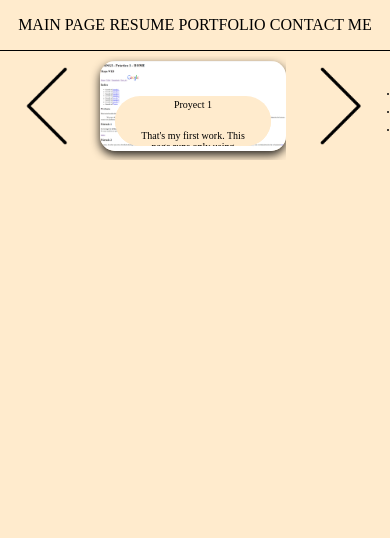
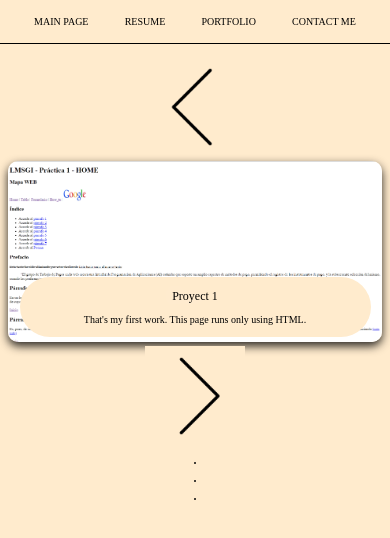
Before and after one commit to victorcases/Portfolio, a plain HTML site: page portfolio.html in a window 390 px wide. Drawn offline with Linux system fonts and the light colour scheme.

Commit message:
Pequeñas modificaciones CSS

```diff
--- a/estilos/index.css
+++ b/estilos/index.css
@@ -1,50 +1,76 @@
-*{
+
+
+* {
     margin: 0;
     padding: 0;
     box-sizing: border-box;
     background-color: blanchedalmond;
 }
-nav{
+
+
+
+nav {
     display: flex;
     justify-content: space-around;
     align-items: center;
     padding: 1rem;
     border-bottom: 1px solid black;
-}nav{
     background-color: blanchedalmond;
-    display: flex;
-    justify-content: space-around;
-    align-items: center;
-    padding: 1rem;
 }
-nav a{
+
+nav a {
     color: black;
     text-decoration: none;
 }
-nav a:hover{
+
+nav a:hover {
     color: gold;
 }
-h1{
+
+
+
+h1 {
     text-align: center;
-    margin-top: 2%;
-    margin-bottom: 2%;
+    margin: 2% 0;
 }
-.foto  img{
+
+
+
+.foto img {
     border-radius: 100%;
 }
-.central{
+
+
+
+.central {
     display: flex;
     align-items: center;
     justify-content: center;
     width: 100%;
     margin-bottom: 2%;
 }
-.lista{
+
+
+
+.lista {
     display: none;
 }
+
 .foto:hover + .lista {
     display: block;
 }
+
+.lista ul {
+    width: 100%;
+}
+
+.lista li {
+    margin-bottom: 5rem;
+    list-style-type: none;
+}
+
+
+
 .cursor {
     opacity: 0.5;
     width: 20px;
@@ -53,79 +79,86 @@ h1{
     border-radius: 50%;
     position: absolute;
     transform: translate(-50%, -50%);
-    pointer-events:none;
+    pointer-events: none;
     transition: width 0.2s ease, height 0.2s ease, border-width 0.2s ease;
 }
 
 .cursor--link-hover {
     width: 50px;
     height: 50px;
-    border-width:2px;
+    border-width: 2px;
 }
-.lista li{
-    margin-bottom: 5rem;
-    list-style-type: none;
-}
-.final{
+
+
+
+.final {
     margin-top: 10px;
-    display: block;
+    display: flex;
     align-items: center;
     justify-content: center;
     text-align: center;
 }
-.final p{
-    padding-bottom:  2%;
+
+.final p {
+    padding-bottom: 2%;
 }
-@media (min-width: 768px) and (max-width: 1024px){
-    h1{
-        font-size:30px;
+
+
+@media (min-width: 768px) and (max-width: 1024px) {
+    h1 {
+        font-size: 30px;
     }
-    .central{
-        display:  block;
+
+    .central {
+        display: block;
         padding-left: 13%;
         padding-bottom: 10%;
     }
-    .foto  img{
+
+    .foto img {
         width: 80%;
         margin-bottom: 5%;
     }
-    .lista ul{
-        width: 100%;
-    }
+
     .lista li {
         text-align: center;
         margin-bottom: 1rem;
         padding-right: 20%;
     }
-    .final{
+
+    .final {
         display: block;
         text-align: center;
     }
 }
-@media (min-width: 350px) and (max-width: 767px){
-    nav a{
+
+@media (min-width: 350px) and (max-width: 767px) {
+    nav a {
+        font-size: 10px;
+    }
+
+    h1 {
         font-size: 15px;
+        margin-bottom: 10%;
+        margin-left: -2%;
     }
-    h1{
-        font-size:15px;
-        margin-bottom: 10%;
-    }
-    .central{
-        display:  block;
+
+    .central {
+        display: block;
         padding-left: 13%;
         padding-bottom: 10%;
     }
-    .foto  img{
+
+    .foto img {
         width: 80%;
         margin-bottom: 5%;
     }
-    .lista ul{
-        width: 100%;
-    }
+
     .lista li {
         margin-bottom: 1rem;
     }
-    .final{
+
+    .final {
         display: block;
         text-align: center;
     }
--- a/estilos/portfolio.css
+++ b/estilos/portfolio.css
@@ -1,16 +1,19 @@
-*{
+* {
     margin: 0;
     padding: 0;
     box-sizing: border-box;
     background-color: blanchedalmond;
 }
-body{
+
+body {
     display: flex;
     flex-direction: column;
     justify-content: space-around;
     overflow: hidden;
 }
-nav{
+
+
+nav {
     display: flex;
     justify-content: space-around;
     align-items: center;
@@ -18,46 +21,57 @@ nav{
     border-bottom: 1px solid black;
     margin-bottom: 5px;
 }
-nav a{
+
+nav a {
     color: black;
     text-decoration: none;
 }
-nav a:hover{
+
+nav a:hover {
     color: gold;
 }
-.works{
+
+
+.works {
     display: flex;
     align-items: center;
     justify-content: center;
+    width: 100%;
     overflow: hidden;
-    width: 100%;
 }
-.imagenes{
+
+
+.imagenes {
     display: flex;
     flex-direction: column;
     align-items: center;
-    justify-content: end;
+    justify-content: flex-end;
 }
 
-.img{
+.img {
     box-shadow: 0px 4px 10px 0px rgba(0, 0, 0, 0.85);
-    height:90%;
+    height: 90%;
     width: 100%;
-    border-radius:15px ;
+    border-radius: 15px;
 }
-.texto{
+
+
+.texto {
     overflow: hidden;
     position: absolute;
+    display: flex;
     flex-direction: column;
-    transform: translateY(0px);
-    margin-bottom: 9px;
-    display: flex;
     align-items: center;
     justify-content: center;
+    transform: translateY(0);
+    margin-bottom: 9px;
     border-radius: 30px;
+    transition: height 1s, transform 1s, background-color 1s;
+    width: 500px;
+    height: 80px;
 }
 
-.texto h3{
+.texto h3 {
     text-shadow: 0px 0px 15px rgb(255, 255, 255);
     padding-top: 40px;
     color: rgb(0, 0, 0);
@@ -65,81 +79,104 @@ nav a:hover{
     font-size: 27px;
 }
 
-.texto p{
+.texto p {
     text-align: center;
     padding: 20px;
-    color:rgb(0, 0, 0);
-    font-size: 0px;
+    color: rgb(0, 0, 0);
+    font-size: 0;
     font-weight: 300;
 }
 
-.imagenes .texto{
-    width: 500px;
-    height: 80px;
-    transition: 1s;
-}
-
-.imagenes:hover .texto{
-    transition: height 1s, transform 1s, background-color 1s;
+.imagenes:hover .texto {
     transform: translateY(-150px);
     height: 300px;
 }
-.imagenes:hover .texto p{
-    transition: font-size 0s .2s linear;
+
+.imagenes:hover .texto p {
     font-size: 23px;
+    transition: font-size 0s 0.2s linear;
     font-weight: 300;
 }
-.puntos{
+
+
+.puntos {
     display: flex;
     align-items: center;
     justify-content: center;
 }
-@media (min-width: 768px) and (max-width: 1024px){
-    .works{
-        height: 100vh;
+
+@media (min-width: 768px) and (max-width: 1024px) {
+    nav a {
+        font-size: 15px;
     }
+
+    .works {
+        height: 100vh
+    }
+
+    .texto h3 {
+        font-size: 10px;
+    }
+
+    .texto p {
+        font-size: 10px;
+    }
+
     .imagenes .texto {
         width: 50%;
         height: 100px;
     }
 
     .imagenes:hover .texto {
-        transform: translateY(-50px);
-        height: 200px;
+        transform: translateY(-2px);
+        height: 80px;
     }
 
     .imagenes:hover .texto p {
-        font-size: 20px;
-    }
-}
-
-@media (min-width: 350px) and (max-width: 767px) {
-    .works{
-        height: 100%;
-    }
-    .texto h3{
-        font-weight: 300;
         font-size: 10px;
-    }
-    .texto p{
-        text-align: center;
-        font-weight: 300;
-        font-size: 10px;
-    }
-    .imagenes .texto{
-        width: 40%;
-        height: 50px;
-        transition: 1s;
-    }
-    .imagenes:hover .texto{
-        transition: height 1s, transform 1s, background-color 1s;
-        transform: translateY(-02px);
-        height: 60px;
-    }
-    .imagenes:hover .texto p{
-        transition: font-size 0s .2s linear;
-        font-size:10px;
+        transition: font-size 0s 0.2s linear;
         font-weight: 300;
         text-shadow: 0px 0px 10px #000000;
     }
 }
+@media (min-width: 350px) and (max-width: 767px) {
+    nav a {
+        font-size: 10px;
+    }
+
+    .works {
+        height: auto;
+        flex-direction: column;
+        padding: 0.5rem;
+    }
+
+    .img {
+        width: 100%;
+        height: auto;
+        border-radius: 10px;
+    }
+
+    .texto {
+        width: 90%;
+        height: 60px;
+    }
+
+    .texto h3 {
+        font-size: 12px;
+        padding-top: 10px;
+    }
+
+    .texto p {
+        font-size: 10px;
+        padding: 10px;
+    }
+
+    .imagenes:hover .texto {
+        transform: translateY(-20px);
+        height: 60px;
+    }
+
+    .imagenes:hover .texto p {
+        font-size: 12px;
+    }
+    }
--- a/estilos/resume.css
+++ b/estilos/resume.css
@@ -1,70 +1,90 @@
-*{
+
+* {
     margin: 0;
     padding: 0;
     box-sizing: border-box;
     background-color: blanchedalmond;
 }
-nav{
+
+
+nav {
     display: flex;
     justify-content: space-around;
     align-items: center;
     padding: 1rem;
     border-bottom: 1px solid black;
 }
-nav a{
+
+nav a {
     color: black;
     text-decoration: none;
 }
-nav a:hover{
+
+nav a:hover {
     color: gold;
 }
-.head{
+
+
+.head {
     margin-top: 3%;
     display: flex;
     justify-content: center;
     padding-left: 5rem;
 }
-.intro{
+
+
+.intro {
     display: inline-block;
     padding: 3rem;
 }
-.intro h2{
+
+.intro h2,
+.intro h4 {
     margin-bottom: 3%;
 }
-.intro h4{
-    margin-bottom: 3%;
-}
-.educacion, .experience{
+
+
+.educacion,
+.experience {
     margin: 5%;
 }
-.educacion h3{
+
+.educacion h3,
+.experience h3 {
     margin-bottom: 2%;
 }
-.experience h3{
-margin-bottom: 2%;
-}
-.foto img{
+
+
+.foto img {
     width: 60%;
     border-radius: 15px;
 }
-ul{
+
+
+ul {
     list-style: upper-roman;
     margin: 1%;
 }
-.button{
+
+
+.button {
     text-align: center;
 }
-.button button{
+
+.button button {
     border: 4px groove black;
     background-color: white;
     border-radius: 25px;
     padding: 5px;
 }
-.button button:hover{
-    background:grey;
+
+.button button:hover {
+    background: grey;
     color: wheat;
 }
-.habilidades{
+
+
+.habilidades {
     display: flex;
     align-items: center;
     justify-content: space-around;
@@ -74,41 +94,40 @@ ul{
     margin: 0 auto;
     width: 100%;
 }
-@media (min-width: 768px) and (max-width: 1024px){
-    .head{
+
+
+@media (min-width: 768px) and (max-width: 1024px) {
+    .head {
         margin-top: 3%;
-        display: flex;
-        justify-content: center;
-        align-items: center;
+        display: block;
     }
-    .foto {
+    .foto{
+        text-align: center;
         width: 100%;
     }
+    .foto img {
+        width: 40%;
+    }
+
     .intro {
         width: 100%;
         text-align: center;
-        padding: 0rem;
+        padding: 0;
         padding-right: 10%;
+        padding-left: 1%;
     }
-    .educacion, .experience{
+
+    .educacion,
+    .experience {
         margin: 5%;
-    }
-    .educacion h3{
-        margin-bottom: 2%;
-    }
-    .experience h3{
-    margin-bottom: 2%;
-    }
-    ul{
-        list-style: upper-roman;
-        margin: 1%;
     }
 }
 
-@media (min-width: 350px) and (max-width: 767px){
-    .nav a{
-        font-size: 15px;
+@media (min-width: 350px) and (max-width: 767px) {
+    nav a {
+        font-size: 10px;
     }
+
     .head {
         margin-top: 3%;
         display: block;
@@ -116,37 +135,35 @@ ul{
         margin-left: -25%;
         justify-content: center;
     }
-    .head img{
+
+    .head img {
         margin-bottom: 3%;
     }
+
     .intro {
         width: 70%;
         text-align: center;
-        padding: 0rem;
+        padding: 0;
     }
-    .intro h2{
+
+    .intro h2 {
         font-size: 15px;
         margin: 3%;
     }
-    .intro p{
+
+    .intro p {
         font-size: 13px;
     }
-    h3{
-        text-align: center;
-    }
-    .educacion, .experience{
+
+    .educacion,
+    .experience {
         margin: 5%;
         width: 70%;
         font-size: 13px;
         margin-left: 10%;
     }
-    .educacion h3{
-        margin-bottom: 2%;
-    }
-    .experience h3{
-    margin-bottom: 2%;
-    }
-    .habilidades{
+
+    .habilidades {
         display: flex;
         width: 90%;
         padding: 0;
@@ -154,11 +171,12 @@ ul{
         font-size: 13px;
         margin-left: 5%;
     }
-    ul{
-        list-style: upper-roman;
+
+    ul {
         margin-bottom: 1%;
     }
-    .button{
+
+    .button {
         padding-top: 1%;
         margin: 0;
     }
```
